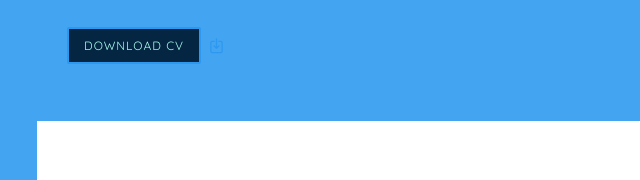
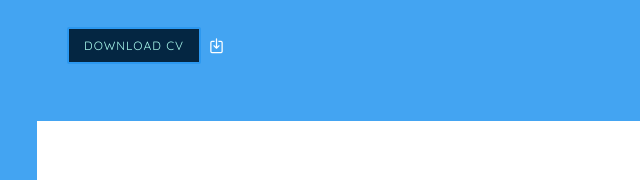
Before and after one commit to shouryasood/Portfolio_2023, a plain HTML site: page index.html in a window 1280 px wide. Shown: the part 187-367 px from the top of the page, 318-958 px from the left. Drawn offline with nearby package versions, Linux system fonts and the light colour scheme; files whose address does not match are found by name; a web font is replaced by a local one.

Commit message:
Update index.html

```diff
--- a/index.html
+++ b/index.html
@@ -96,7 +96,7 @@
 					   					<div class="hire">
 						   					<h1>Hi! <br>I'm Shourya</h1>
 						   					<h2>Cloud Automation/DevOps Engineer ! </h2>
-												<p><a class="btn btn-primary btn-learn">Download CV<a href="/images/resume.pdf" download> <i class="icon-download4"></i></a></a> </p>
+												<p><a class="btn btn-primary btn-learn">Download CV<a href="/images/resume.pdf" style="color: #fff;" download> <i class="icon-download4"></i></a></a> </p>
 										</div>
 					   				</div>
 					   			</div>
```
